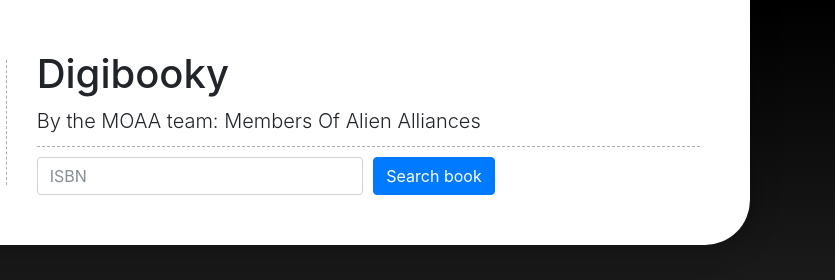
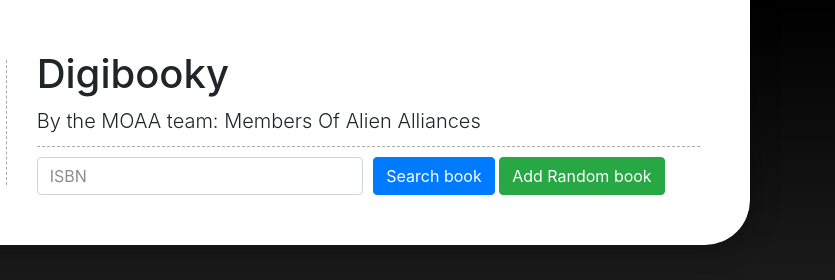
Before and after one commit to MRedant/MOAA_Digibooky, a plain HTML site: page gui/index.html in a window 1280 px wide. Shown: the top 280 px of the page, 445-1280 px from the left. Drawn offline with nearby package versions, Linux system fonts and the light colour scheme; no server answers.

Commit message:
Added the Add Random Book button

```diff
--- a/gui/index.html
+++ b/gui/index.html
@@ -34,6 +34,7 @@
                                 </div>
                                 <div class="col">
                                     <button type="submit" id="isbn-search-button" class="btn btn-primary">Search book</button>
+                                    <button type="button" id="add-random-book-button" class="btn btn-success">Add Random book</button>
                                 </div>
                             </div>
                         </form>
```
